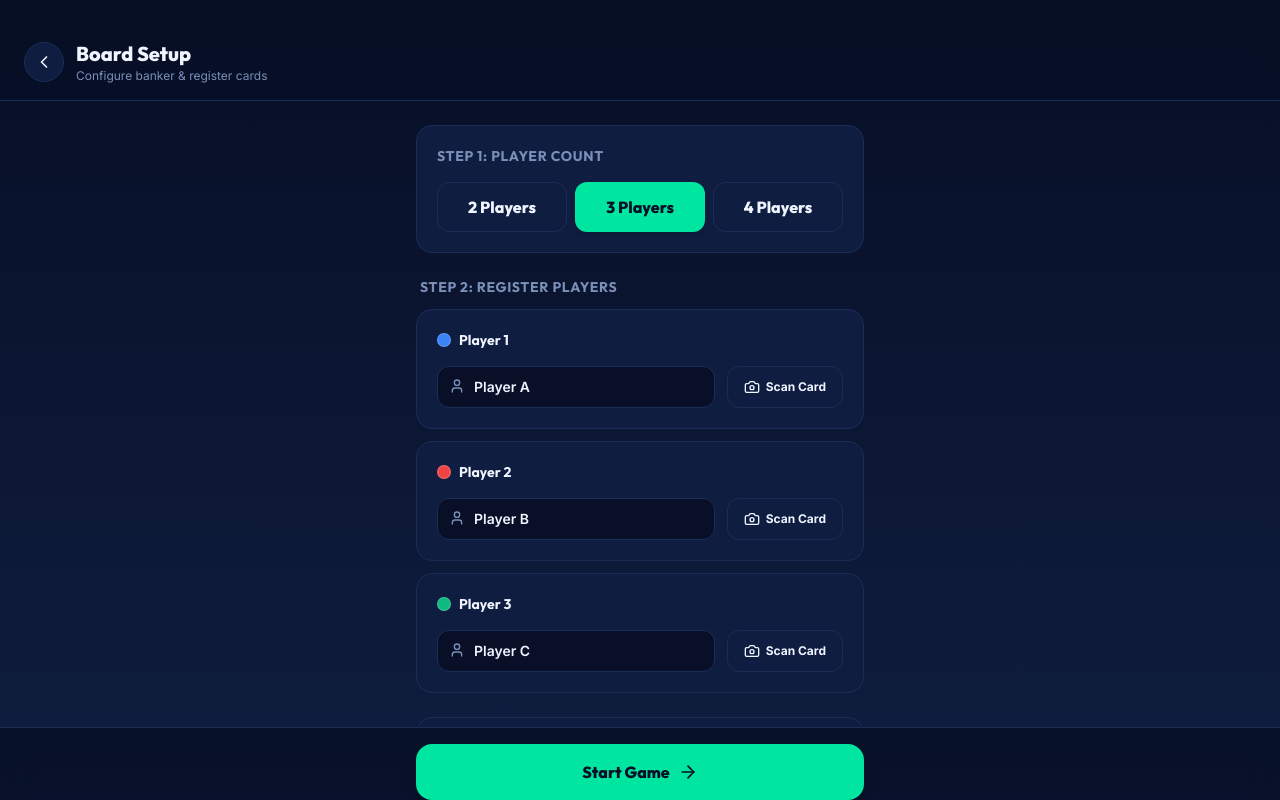
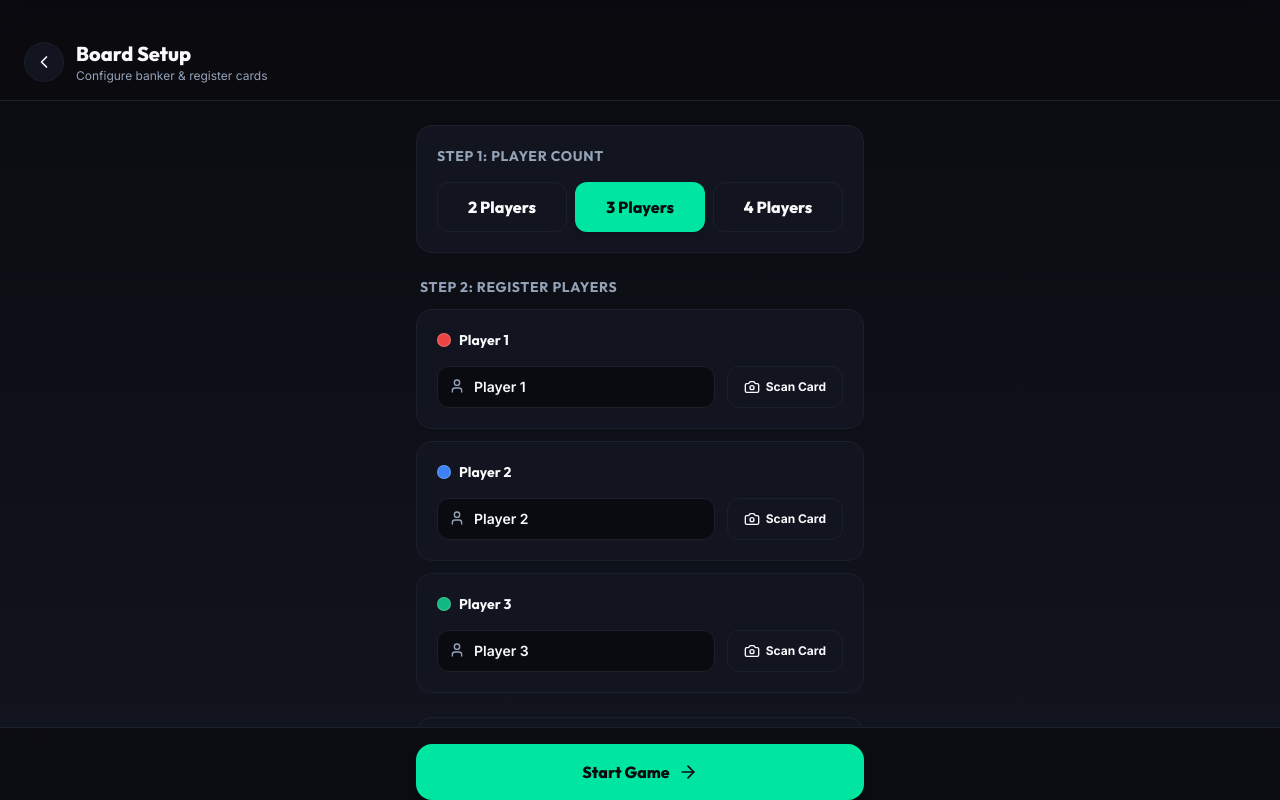
Before and after one commit to MeetGhelani/CityMint, a Next.js app: page /game/setup in a window 1280 px wide. Built offline with nearby package versions, Linux system fonts and the light colour scheme; no server answers.

Commit message:
feat: add player QR card generation page and QR code scanner component with camera integration

```diff
--- a/src/app/game/setup/page.tsx
+++ b/src/app/game/setup/page.tsx
@@ -30,13 +30,14 @@ export default function GameSetup() {
   const [showScanner, setShowScanner] = useState(false);
   const [scanTargetIndex, setScanTargetIndex] = useState<number | null>(null);
   const [setupError, setSetupError] = useState<string | null>(null);
+  const [startingBalance, setStartingBalance] = useState<number>(10000);
 
-  // Setup list initialized with placeholders
+  // Setup list initialized with placeholders — colors match QR card page exactly
   const [registeredPlayers, setRegisteredPlayers] = useState<RegisteredPlayer[]>([
-    { name: 'Player A', color: '#3B82F6', playerCode: '', isRegistered: false },
-    { name: 'Player B', color: '#EF4444', playerCode: '', isRegistered: false },
-    { name: 'Player C', color: '#10B981', playerCode: '', isRegistered: false },
-    { name: 'Player D', color: '#8B5CF6', playerCode: '', isRegistered: false },
+    { name: 'Player 1', color: '#EF4444', playerCode: '', isRegistered: false }, // Red  — CM-P001-RED
+    { name: 'Player 2', color: '#3B82F6', playerCode: '', isRegistered: false }, // Blue — CM-P002-BLUE
+    { name: 'Player 3', color: '#10B981', playerCode: '', isRegistered: false }, // Green — CM-P003-GREEN
+    { name: 'Player 4', color: '#F59E0B', playerCode: '', isRegistered: false }, // Gold — CM-P004-GOLD
   ]);
 
   const handleUpdatePlayer = (index: number, fields: Partial<RegisteredPlayer>) => {
@@ -85,6 +86,11 @@ export default function GameSetup() {
       return;
     }
 
+    if (isNaN(startingBalance) || startingBalance <= 0) {
+      setSetupError('Please enter a valid starting balance greater than 0.');
+      return;
+    }
+
     try {
       // 1. Create a new GameState
       const gameData = activeList.map((p) => ({
@@ -93,7 +99,7 @@ export default function GameSetup() {
         playerCode: p.playerCode,
       }));
 
-      const gameState = createGame(gameData);
+      const gameState = createGame(gameData, startingBalance);
 
       // 2. Save Game state locally
       await localSaveGame(gameState);
@@ -229,12 +235,28 @@ export default function GameSetup() {
             })}
           </div>
 
-          {/* Starting balance display */}
-          <div className="p-5 rounded-2xl bg-[var(--bg-secondary)] border border-[var(--border-custom)] text-center">
-            <p className="text-xs text-[var(--text-secondary)]">Fixed Starting Economy</p>
-            <p className="font-display font-extrabold text-2xl text-[var(--accent-gold)] mt-1">₹10,000</p>
-            <p className="text-[9px] text-[var(--text-secondary)] uppercase tracking-wider mt-1">
-              Credited automatically per player
+          {/* Step 3: Starting balance display (Editable) */}
+          <div className="p-5 rounded-2xl bg-[var(--bg-secondary)] border border-[var(--border-custom)]">
+            <h3 className="font-display font-bold text-sm text-[var(--text-secondary)] uppercase tracking-wider mb-3">
+              Step 3: Starting Economy (₹)
+            </h3>
+            <div className="flex gap-2">
+              <input
+                type="number"
+                value={startingBalance}
+                onChange={(e) => setStartingBalance(Math.max(0, Number(e.target.value)))}
+                placeholder="Starting cash..."
+                className="flex-1 px-4 py-2.5 rounded-xl bg-[var(--bg-primary)] border border-[var(--border-custom)] text-[var(--text-primary)] focus:outline-none focus:border-[var(--accent-mint)] text-sm font-semibold"
+              />
+              <button
+                onClick={() => setStartingBalance(10000)}
+                className="px-4 rounded-xl border border-[var(--border-custom)] text-[var(--text-primary)] hover:bg-[var(--bg-elevated)] active:scale-95 text-xs font-bold transition-all"
+              >
+                Reset Default
+              </button>
+            </div>
+            <p className="text-[9px] text-[var(--text-secondary)] uppercase tracking-wider mt-2.5 px-0.5">
+              Credited automatically to all player bank accounts at launch
             </p>
           </div>
 
--- a/src/app/globals.css
+++ b/src/app/globals.css
@@ -15,18 +15,18 @@
 }
 
 /* ═══════════════════════════════════════
-   CITYMINT THEME — Deep Navy (Default)
+   CITYMINT THEME — Obsidian & Gunmetal
 ═══════════════════════════════════════ */
 :root, .theme-citymint {
   /* Backgrounds */
-  --bg-primary:      #080F26;   /* Deeper navy — richer */
-  --bg-secondary:    #0F1E40;   /* Soft royal navy */
-  --bg-elevated:     #162650;   /* Card/elevated surfaces */
+  --bg-primary:      #0A0B10;   /* Pitch Black Obsidian */
+  --bg-secondary:    #12151F;   /* Deep Gunmetal Charcoal */
+  --bg-elevated:     #1E2330;   /* Brushed Gunmetal Card */
 
   /* Text */
-  --text-primary:    #F0F4FF;   /* Cool off-white */
-  --text-secondary:  #7A90B8;   /* Muted slate-blue */
-  --text-muted:      #3D5275;   /* Very muted placeholder */
+  --text-primary:    #F8FAFC;   /* Cool off-white */
+  --text-secondary:  #94A3B8;   /* Muted Slate Gray */
+  --text-muted:      #475569;   /* Very muted placeholder */
 
   /* Accents */
   --accent-mint:     #00E5A0;   /* Vibrant mint-green */
@@ -35,8 +35,8 @@
   --accent-gold-dim: #C97F0A;   /* Darker gold */
 
   /* Borders */
-  --border-custom:   #1A2E55;   /* Subtle dark border */
-  --border-bright:   #2A4580;   /* Brighter border for focus */
+  --border-custom:   #1A202C;   /* Subtle slate border */
+  --border-bright:   #2D3748;   /* Brighter border for focus */
 
   /* Semantic */
   --danger:          #FF4D6D;
@@ -131,6 +131,16 @@ body {
   -webkit-tap-highlight-color: transparent;
 }
 
+/* Remove number input spinners (arrows) globally */
+input[type='number']::-webkit-inner-spin-button,
+input[type='number']::-webkit-outer-spin-button {
+  -webkit-appearance: none;
+  margin: 0;
+}
+input[type='number'] {
+  -moz-appearance: textfield;
+}
+
 h1, h2, h3, h4, h5, h6, .font-display {
   font-family: 'Outfit', sans-serif;
 }
@@ -209,3 +219,54 @@ h1, h2, h3, h4, h5, h6, .font-display {
   letter-spacing: 0.08em;
   filter: drop-shadow(0 2px 4px rgba(0, 0, 0, 0.2));
 }
+
+/* ═══════════════════════════════════════
+   PRINT MEDIA RULES — Professional Layout
+═══════════════════════════════════════ */
+@media print {
+  /* Force browsers to print card backgrounds and text colors */
+  html, body, main, div, span, p {
+    -webkit-print-color-adjust: exact !important;
+    print-color-adjust: exact !important;
+    color-adjust: exact !important;
+  }
+
+  /* Reset layout constraints to allow multi-page flow */
+  html, body {
+    height: auto !important;
+    min-height: auto !important;
+    overflow: visible !important;
+    background: #0A0B10 !important; /* Keep obsidian background if printing full color, or transparent */
+  }
+
+  main {
+    height: auto !important;
+    overflow: visible !important;
+    display: block !important;
+    padding: 0 !important;
+    background: transparent !important;
+  }
+
+  /* Hide print-hidden components */
+  .print\:hidden {
+    display: none !important;
+  }
+
+  /* Setup 2x2 grid layout for standard A4 page printing */
+  .print-card-grid {
+    display: grid !important;
+    grid-template-cols: 1fr 1fr !important; /* 2 columns side by side */
+    gap: 24px !important;
+    max-width: 100% !important;
+    margin: 0 auto !important;
+    padding: 40px 20px !important;
+    overflow: visible !important;
+  }
+
+  .print-card {
+    page-break-inside: avoid !important;
+    break-inside: avoid !important;
+    box-shadow: none !important;
+    border: 1px solid rgba(255, 255, 255, 0.15) !important;
+  }
+}
--- a/src/app/page.tsx
+++ b/src/app/page.tsx
@@ -135,7 +135,7 @@ export default function Home() {
       {/* Footer / Settings Trigger */}
       <div className="flex justify-between items-center w-full max-w-sm mx-auto z-10 border-t border-[var(--border-custom)] pt-6 pb-8 mt-auto">
         <span className="text-xs text-[var(--text-secondary)] font-medium">
-          Banker PWA Version 1.0
+          CityMint Banker PWA Version 1.0
         </span>
         <button
           onClick={() => setShowSettings(true)}
--- a/src/components/QRScanner.tsx
+++ b/src/components/QRScanner.tsx
@@ -123,7 +123,8 @@ export default function QRScanner({ onScan, onClose, title = 'Scan QR Code' }: Q
         {/* html5-qrcode target — we hide its injected UI via CSS */}
         <div
           id={SCANNER_ELEMENT_ID}
-          className="absolute inset-0 [&>video]:w-full [&>video]:h-full [&>video]:object-cover
+          className="absolute inset-0 [&_video]:!w-full [&_video]:!h-full [&_video]:!object-cover
+            [&_div]:!w-full [&_div]:!h-full [&_div]:!max-w-none
             [&_img]:hidden [&_button]:hidden [&_select]:hidden [&_span]:hidden
             [&_div[style*='border']]:hidden"
         />
--- a/src/lib/gameEngine.ts
+++ b/src/lib/gameEngine.ts
@@ -165,14 +165,17 @@ export function generateGameId(): string {
 }
 
 // Create Game Engine Initial State
-export function createGame(playersData: { name: string; color: string; playerCode: string }[]): GameState {
+export function createGame(
+  playersData: { name: string; color: string; playerCode: string }[],
+  startingBalance: number = 10000
+): GameState {
   const id = generateGameId();
   const players: Player[] = playersData.map((p, idx) => ({
     id: `player-${idx + 1}`,
     playerCode: p.playerCode,
     name: p.name,
     color: p.color,
-    balance: 10000, // ₹10,000 starting cash
+    balance: startingBalance, // starting cash
     status: 'ACTIVE',
     jailTurns: 0,
   }));
```
Also changed, not shown: src/app/game/active/page.tsx (+81 -9 lines), src/app/qr-cards/page.tsx (+7 -7 lines).
